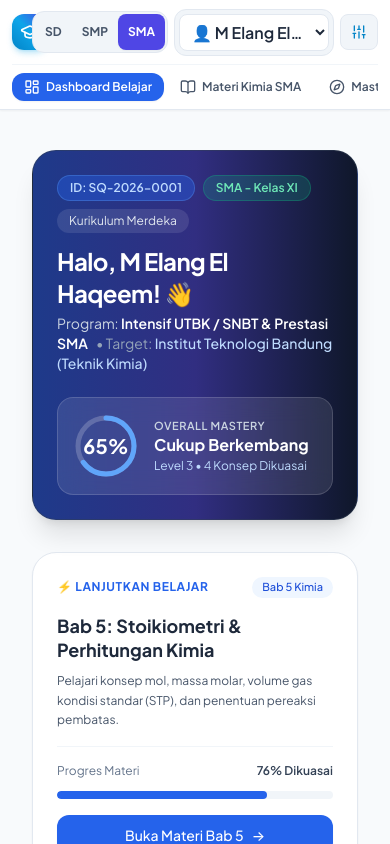
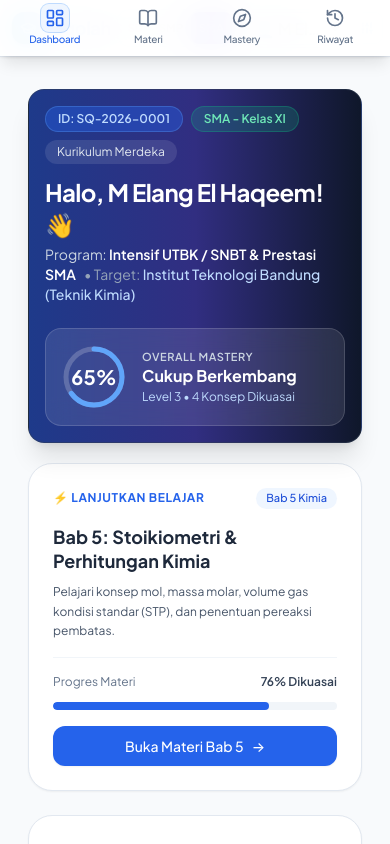
Before and after one commit to serayamg/sqolah, a React (Vite) app: page / in a window 390 px wide. Shown: the top 844 px of the page. Built offline with nearby package versions, Linux system fonts and the light colour scheme.

Commit message:
feat(responsive): optimize UI and add bottom nav for mobile and iPad users

```diff
--- a/src/components/AudioBar.tsx
+++ b/src/components/AudioBar.tsx
@@ -54,7 +54,10 @@ export const AudioBar: React.FC<AudioBarProps> = ({ auditory, onUpdateAuditory }
   };
 
   return (
-    <aside aria-label="Pemutar Suara Aktif" className="fixed bottom-3 sm:bottom-4 left-3 right-3 sm:left-1/2 sm:right-auto sm:-translate-x-1/2 z-50 sm:w-11/12 max-w-2xl bg-slate-900/95 backdrop-blur-md text-white px-3 py-2.5 sm:px-4 sm:py-3 rounded-2xl shadow-2xl border border-slate-700/80 flex items-center justify-between gap-2 sm:gap-3 animate-in slide-in-from-bottom duration-200">
+    <aside
+      aria-label="Pemutar Suara Aktif"
+      className="fixed bottom-[calc(4.5rem+env(safe-area-inset-bottom,0px))] sm:bottom-4 left-2 right-2 sm:left-1/2 sm:right-auto sm:-translate-x-1/2 z-50 sm:w-11/12 max-w-2xl bg-slate-900/95 backdrop-blur-md text-white px-2.5 py-2 sm:px-4 sm:py-3 rounded-2xl shadow-2xl border border-slate-700/80 flex items-center justify-between gap-1.5 sm:gap-3 animate-in slide-in-from-bottom duration-200"
+    >
       {/* Wave Visualizer & Status */}
       <div className="flex items-center gap-3 min-w-0 flex-1">
         <div className="flex items-end gap-0.5 h-6 w-7 justify-center flex-shrink-0">
--- a/src/components/Header.tsx
+++ b/src/components/Header.tsx
@@ -87,31 +87,32 @@ export const Header: React.FC<HeaderProps> = ({
   }
 
   return (
+    <>
       <header className="sticky top-0 z-40 bg-white/95 backdrop-blur-md border-b border-slate-200 shadow-sm transition-colors">
         <div className="max-w-7xl mx-auto px-3 sm:px-6 lg:px-8">
           {/* Row 1: Brand, Level Picker, Accessibility & Persona Switcher */}
-        <div className="flex items-center justify-between h-16 sm:h-18 py-2 gap-1.5 sm:gap-4">
+          <div className="flex items-center justify-between h-14 sm:h-16 lg:h-18 py-1.5 sm:py-2 gap-1.5 sm:gap-4">
 
             {/* Logo & Brand */}
             <div
               onClick={() => onNavigateView('dashboard')}
-            className="flex items-center gap-2 sm:gap-3 cursor-pointer group select-none min-w-0"
+              className="flex items-center gap-2 sm:gap-3 cursor-pointer group select-none min-w-0 flex-shrink-0"
               title="Ke Dashboard Belajar Sqolah"
             >
-            <div className="w-9 h-9 sm:w-11 sm:h-11 rounded-xl sm:rounded-2xl bg-gradient-to-tr from-sky-600 via-sky-500 to-indigo-600 flex items-center justify-center text-white shadow-md shadow-sky-500/25 group-hover:scale-105 transition-transform flex-shrink-0">
-              <GraduationCap className="w-5 h-5 sm:w-6 sm:h-6" />
+              <div className="w-8 h-8 sm:w-10 sm:h-10 rounded-xl sm:rounded-2xl bg-gradient-to-tr from-sky-600 via-sky-500 to-indigo-600 flex items-center justify-center text-white shadow-md shadow-sky-500/25 group-hover:scale-105 transition-transform flex-shrink-0">
+                <GraduationCap className="w-4 h-4 sm:w-5 sm:h-5" />
               </div>
               <div className="min-w-0">
-              <div className="flex items-center gap-1.5 sm:gap-2">
-                <span className="text-xl sm:text-2xl font-black tracking-tight text-slate-900 bg-gradient-to-r from-sky-600 to-indigo-700 bg-clip-text text-transparent">
+                <div className="flex items-center gap-1.5">
+                  <span className="text-lg sm:text-2xl font-black tracking-tight text-slate-900 bg-gradient-to-r from-sky-600 to-indigo-700 bg-clip-text text-transparent">
                     Sqolah
                   </span>
-                <span className="hidden md:inline-flex items-center gap-1 text-[11px] font-semibold uppercase px-2 py-0.5 rounded-full bg-sky-100 text-sky-800 border border-sky-200">
+                  <span className="hidden lg:inline-flex items-center gap-1 text-[10px] font-semibold uppercase px-2 py-0.5 rounded-full bg-sky-100 text-sky-800 border border-sky-200">
                     <Volume2 className="w-3 h-3 text-sky-600" />
                     Inklusif & Auditori
                   </span>
                 </div>
-              <p className="text-[11px] text-slate-500 hidden lg:block font-medium">
+                <p className="text-[10px] text-slate-500 hidden xl:block font-medium">
                   Student Learning Intelligence & Bimbel Inklusif
                 </p>
               </div>
@@ -130,13 +131,13 @@ export const Header: React.FC<HeaderProps> = ({
                   <button
                     key={lvl}
                     onClick={() => handleLevelChange(lvl)}
-                  className={`px-2.5 sm:px-4 py-1.5 rounded-lg text-xs sm:text-sm font-bold transition-all min-h-[36px] flex items-center justify-center ${
+                    className={`px-2 sm:px-3.5 py-1 sm:py-1.5 rounded-lg text-[11px] sm:text-xs font-bold transition-all min-h-[32px] sm:min-h-[36px] flex items-center justify-center ${
                       isActive
                         ? activeBadge
                         : 'text-slate-600 hover:text-slate-900 hover:bg-white/50'
                     }`}
                   >
-                  <span className="hidden sm:inline">Jenjang </span>
+                    <span className="hidden md:inline">Jenjang </span>
                     <span>{lvl}</span>
                   </button>
                 );
@@ -144,15 +145,15 @@ export const Header: React.FC<HeaderProps> = ({
             </div>
 
             {/* User Persona Switcher & Tool Controls */}
-          <div className="flex items-center gap-1.5 sm:gap-2 flex-shrink-0">
+            <div className="flex items-center gap-1 sm:gap-2 flex-shrink-0">
               {/* Persona Switcher Dropdown */}
               {onSwitchUser && (
-              <div className="flex items-center bg-slate-100 rounded-xl p-1 border border-slate-200">
-                <span className="text-xs text-slate-500 px-1.5 hidden md:inline font-medium">Akun:</span>
+                <div className="flex items-center bg-slate-100 rounded-xl p-0.5 sm:p-1 border border-slate-200">
+                  <span className="text-xs text-slate-500 px-1 hidden xl:inline font-medium">Akun:</span>
                   <select
                     value={currentUser?.id || 'usr-student-elang'}
                     onChange={e => onSwitchUser(e.target.value)}
-                  className="bg-white text-slate-800 font-semibold text-xs py-1.5 px-2 rounded-lg border border-slate-200 focus:outline-none focus:ring-2 focus:ring-blue-400 cursor-pointer max-w-[150px] sm:max-w-[200px] truncate"
+                    className="bg-white text-slate-800 font-semibold text-[11px] sm:text-xs py-1 sm:py-1.5 px-1.5 sm:px-2 rounded-lg border border-slate-200 focus:outline-none focus:ring-2 focus:ring-blue-400 cursor-pointer max-w-[100px] sm:max-w-[170px] truncate min-h-[32px] sm:min-h-[36px]"
                     title="Ganti akun untuk simulasi persona"
                   >
                     {allUsers.map(u => (
@@ -168,10 +169,10 @@ export const Header: React.FC<HeaderProps> = ({
               {isSpeaking && (
                 <button
                   onClick={handleStopAudio}
-                className="flex items-center gap-1 px-2.5 sm:px-3 py-1.5 rounded-lg bg-rose-50 text-rose-700 border border-rose-200 hover:bg-rose-100 text-xs font-semibold animate-pulse min-h-[36px]"
+                  className="flex items-center gap-1 px-2 sm:px-3 py-1 sm:py-1.5 rounded-lg bg-rose-50 text-rose-700 border border-rose-200 hover:bg-rose-100 text-[11px] sm:text-xs font-semibold animate-pulse min-h-[32px] sm:min-h-[36px]"
                   title="Hentikan Pembacaan Suara"
                 >
-                <VolumeX className="w-4 h-4" />
+                  <VolumeX className="w-3.5 h-3.5" />
                   <span className="hidden sm:inline">Stop</span>
                 </button>
               )}
@@ -179,18 +180,18 @@ export const Header: React.FC<HeaderProps> = ({
               {/* Accessibility & Audio Preferences Button */}
               <button
                 onClick={() => setShowSettingsModal(!showSettingsModal)}
-              className="flex items-center gap-1 px-2.5 sm:px-3 py-1.5 rounded-lg bg-slate-100 text-slate-700 hover:bg-slate-200 border border-slate-200 text-xs sm:text-sm font-medium transition-colors min-h-[36px]"
+                className="flex items-center gap-1 px-2 sm:px-3 py-1 sm:py-1.5 rounded-lg bg-slate-100 text-slate-700 hover:bg-slate-200 border border-slate-200 text-xs font-medium transition-colors min-h-[32px] sm:min-h-[36px]"
                 title="Pengaturan Aksesibilitas & Auditori"
               >
-              <Sliders className="w-4 h-4 text-sky-600" />
-              <span className="hidden md:inline">Akses</span>
+                <Sliders className="w-3.5 h-3.5 sm:w-4 sm:h-4 text-sky-600" />
+                <span className="hidden lg:inline">Akses</span>
               </button>
             </div>
 
           </div>
 
-        {/* Row 2: Navigation Bar (Pills) */}
-        <div className="flex items-center space-x-1 sm:space-x-2 py-2 border-t border-slate-100 overflow-x-auto no-scrollbar">
+          {/* Row 2: Navigation Bar (Pills for iPad and Desktop, hidden on small mobile) */}
+          <div className="hidden sm:flex items-center space-x-1.5 py-2 border-t border-slate-100 overflow-x-auto no-scrollbar">
             {navItems.map(item => {
               const Icon = item.icon;
               const isActive = activeView === item.id;
@@ -198,7 +199,7 @@ export const Header: React.FC<HeaderProps> = ({
                 <button
                   key={item.id}
                   onClick={() => onNavigateView(item.id)}
-                className={`flex items-center space-x-1.5 px-3 sm:px-4 py-1.5 rounded-xl text-xs sm:text-sm font-semibold whitespace-nowrap transition-all ${
+                  className={`flex items-center space-x-1.5 px-3.5 py-1.5 rounded-xl text-xs sm:text-sm font-semibold whitespace-nowrap transition-all min-h-[36px] ${
                     isActive
                       ? 'bg-blue-600 text-white shadow-sm'
                       : 'text-slate-600 hover:bg-slate-100 hover:text-slate-900'
@@ -212,14 +213,53 @@ export const Header: React.FC<HeaderProps> = ({
           </div>
         </div>
 
+        {/* Mobile Bottom Navigation Bar (Thumb friendly for Smartphone / HP) */}
+        <nav
+          aria-label="Navigasi Bawah Mobile"
+          className="sm:hidden fixed bottom-0 left-0 right-0 z-40 bg-white/95 backdrop-blur-lg border-t border-slate-200/90 shadow-lg px-2 pt-1.5 pb-[max(0.5rem,env(safe-area-inset-bottom))] flex items-center justify-around"
+        >
+          {navItems.map(item => {
+            const Icon = item.icon;
+            const isActive = activeView === item.id;
+            let shortLabel = item.label;
+            if (item.id === 'dashboard') shortLabel = 'Dashboard';
+            if (item.id === 'home') shortLabel = 'Materi';
+            if (item.id === 'mastery-map') shortLabel = 'Mastery';
+            if (item.id === 'history') shortLabel = 'Riwayat';
+            if (item.id === 'admin') shortLabel = 'Admin';
+
+            return (
+              <button
+                key={item.id}
+                onClick={() => onNavigateView(item.id)}
+                className={`flex flex-col items-center justify-center flex-1 py-1 px-1 rounded-xl transition-all min-h-[44px] ${
+                  isActive
+                    ? 'text-blue-600 font-bold'
+                    : 'text-slate-500 hover:text-slate-800'
+                }`}
+              >
+                <div className={`p-1 rounded-lg transition-all ${
+                  isActive ? 'bg-blue-50 text-blue-600 ring-1 ring-blue-200' : ''
+                }`}>
+                  <Icon className="w-5 h-5" />
+                </div>
+                <span className="text-[10px] mt-0.5 tracking-tight font-medium leading-none">
+                  {shortLabel}
+                </span>
+              </button>
+            );
+          })}
+        </nav>
+      </header>
+
       {/* Accessibility & Audio Floating Modal */}
       {showSettingsModal && (
         <>
           <div
-            className="fixed inset-0 bg-slate-900/40 backdrop-blur-xs z-45"
+            className="fixed inset-0 bg-slate-900/40 backdrop-blur-xs z-50"
             onClick={() => setShowSettingsModal(false)}
           />
-          <div className="fixed sm:absolute inset-x-3 sm:inset-x-auto sm:right-4 top-20 max-w-md sm:w-96 bg-white border border-slate-200 rounded-3xl shadow-2xl p-5 z-50 animate-in fade-in zoom-in duration-150 max-h-[85vh] overflow-y-auto">
+          <div className="fixed inset-x-3 bottom-4 sm:bottom-auto sm:inset-x-auto sm:right-4 sm:top-20 max-w-md sm:w-96 bg-white border border-slate-200 rounded-3xl shadow-2xl p-5 z-50 animate-in fade-in zoom-in duration-150 max-h-[85vh] overflow-y-auto">
             <div className="flex items-center justify-between pb-3 border-b border-slate-100 mb-4">
               <h3 className="text-base font-bold text-slate-900 flex items-center gap-2">
                 <Sparkles className="w-4 h-4 text-sky-500" />
@@ -227,7 +267,7 @@ export const Header: React.FC<HeaderProps> = ({
               </h3>
               <button
                 onClick={() => setShowSettingsModal(false)}
-                className="text-slate-400 hover:text-slate-600 text-sm font-bold p-1"
+                className="text-slate-400 hover:text-slate-600 text-sm font-bold p-2 min-h-[36px] min-w-[36px] flex items-center justify-center rounded-lg hover:bg-slate-100"
               >
                 ✕
               </button>
@@ -306,6 +346,6 @@ export const Header: React.FC<HeaderProps> = ({
           </div>
         </>
       )}
-    </header>
+    </>
   );
 };
--- a/src/components/dashboard/StudentDashboard.tsx
+++ b/src/components/dashboard/StudentDashboard.tsx
@@ -37,9 +37,9 @@ export const StudentDashboard: React.FC<StudentDashboardProps> = ({
   const strengths = masteries.filter(m => m.score >= 75).slice(0, 3);
 
   return (
-    <div className="max-w-6xl mx-auto px-4 py-6 md:py-8 space-y-8 animate-fade-in">
+    <div className="max-w-6xl mx-auto px-3 sm:px-4 py-4 sm:py-6 md:py-8 space-y-5 sm:space-y-8 animate-fade-in">
       {/* ================= AREA 1: HEADER PROFIL SISWA ================= */}
-      <div className="bg-gradient-to-r from-blue-900 via-indigo-900 to-slate-900 text-white rounded-3xl p-6 md:p-8 shadow-xl border border-slate-700/50 relative overflow-hidden">
+      <div className="bg-gradient-to-r from-blue-900 via-indigo-900 to-slate-900 text-white rounded-2xl sm:rounded-3xl p-4 sm:p-6 md:p-8 shadow-xl border border-slate-700/50 relative overflow-hidden">
         <div className="relative z-10 flex flex-col md:flex-row md:items-center justify-between gap-6">
           <div className="space-y-3">
             <div className="flex flex-wrap items-center gap-2">
@@ -432,22 +432,22 @@ export const StudentDashboard: React.FC<StudentDashboardProps> = ({
             </div>
           </div>
 
-          <div className="grid grid-cols-3 gap-3 mb-5">
-            <div className="bg-slate-50 p-3.5 rounded-2xl border border-slate-200 text-center">
-              <div className="text-xs text-slate-500 mb-1">Hari Ini</div>
-              <div className="text-lg font-bold text-slate-800">{stats.todayMinutes} Menit</div>
+          <div className="grid grid-cols-3 gap-2 sm:gap-3 mb-5">
+            <div className="bg-slate-50 p-2.5 sm:p-3.5 rounded-2xl border border-slate-200 text-center">
+              <div className="text-[11px] sm:text-xs text-slate-500 mb-1">Hari Ini</div>
+              <div className="text-sm sm:text-lg font-bold text-slate-800">{stats.todayMinutes}m</div>
             </div>
 
-            <div className="bg-slate-50 p-3.5 rounded-2xl border border-slate-200 text-center">
-              <div className="text-xs text-slate-500 mb-1">Minggu Ini</div>
-              <div className="text-lg font-bold text-blue-600">
+            <div className="bg-slate-50 p-2.5 sm:p-3.5 rounded-2xl border border-slate-200 text-center">
+              <div className="text-[11px] sm:text-xs text-slate-500 mb-1">Minggu Ini</div>
+              <div className="text-sm sm:text-lg font-bold text-blue-600">
                 {Math.floor(stats.thisWeekMinutes / 60)}j {stats.thisWeekMinutes % 60}m
               </div>
             </div>
 
-            <div className="bg-slate-50 p-3.5 rounded-2xl border border-slate-200 text-center">
-              <div className="text-xs text-slate-500 mb-1">Bulan Ini</div>
-              <div className="text-lg font-bold text-purple-600">{stats.totalHours} Jam</div>
+            <div className="bg-slate-50 p-2.5 sm:p-3.5 rounded-2xl border border-slate-200 text-center">
+              <div className="text-[11px] sm:text-xs text-slate-500 mb-1">Bulan Ini</div>
+              <div className="text-sm sm:text-lg font-bold text-purple-600">{stats.totalHours} Jam</div>
             </div>
           </div>
 
--- a/src/index.css
+++ b/src/index.css
@@ -6,10 +6,23 @@
   * {
     -webkit-tap-highlight-color: transparent;
   }
+  html {
+    -webkit-text-size-adjust: 100%;
+    scroll-behavior: smooth;
+  }
   body {
     font-family: 'Plus Jakarta Sans', system-ui, -apple-system, sans-serif;
-    padding-bottom: env(safe-area-inset-bottom, 0px);
+    padding-bottom: calc(env(safe-area-inset-bottom, 0px) + 4.5rem);
     overflow-x: hidden;
+    -webkit-overflow-scrolling: touch;
+  }
+  @media (min-width: 640px) {
+    body {
+      padding-bottom: env(safe-area-inset-bottom, 0px);
+    }
+  }
+  input, select, textarea, button {
+    touch-action: manipulation;
   }
   input, select, textarea {
     font-size: 16px !important; /* Prevents auto-zoom on iOS Safari */
```
Also changed, not shown: src/components/MateriView.tsx (+7 -7 lines), src/components/QuizPlayer.tsx (+6 -6 lines), src/components/admin/AdminAnalyticsView.tsx (+22 -22 lines), 5 other files (tests, documents, lock files or other folders). Lines whose indentation alone changed are shown as unchanged.
